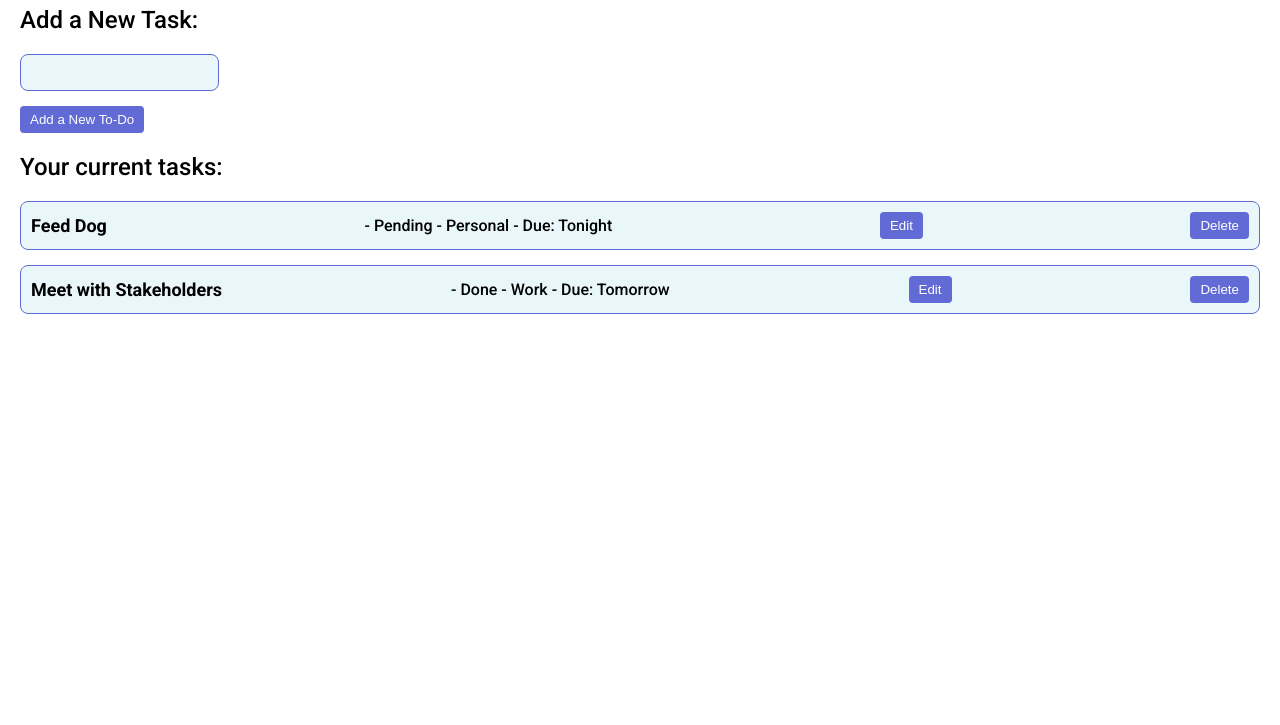
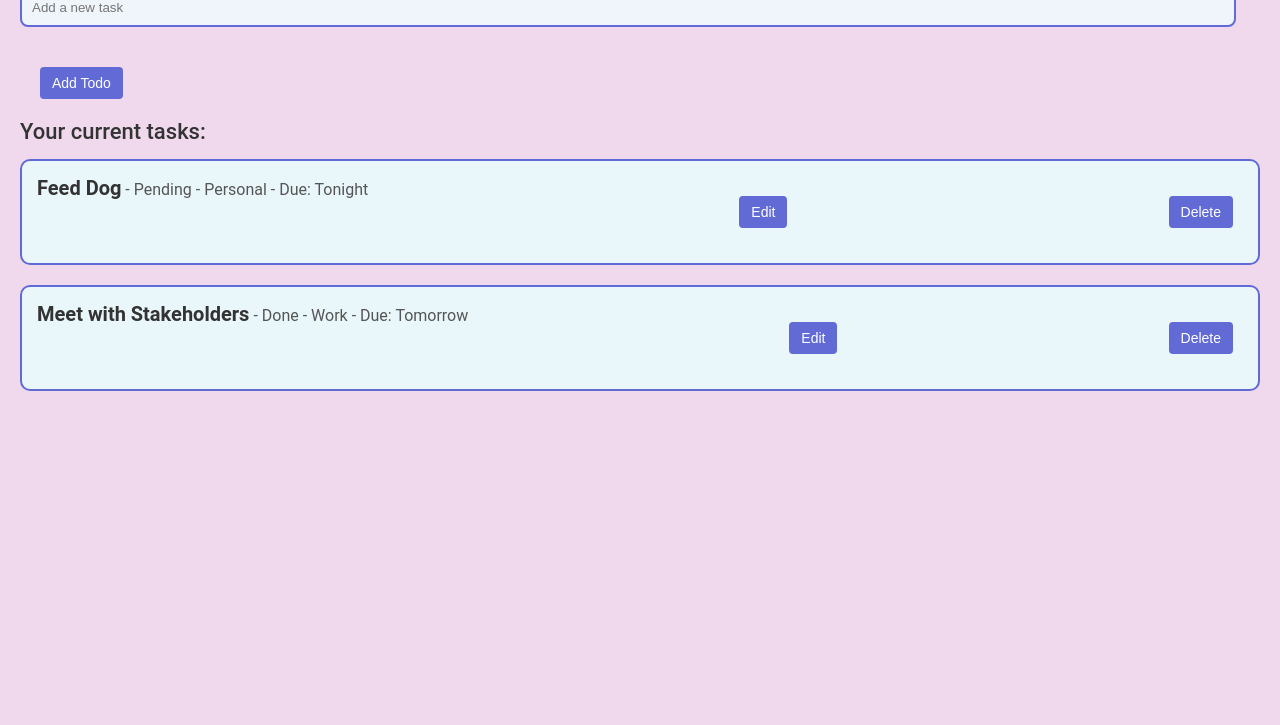
Before and after one commit to asiahaws1/asia-todo-app, a plain HTML site: page index.html in a window 1280 px wide. Shown: the part 75-800 px from the top of the page. Drawn offline with Linux system fonts and the light colour scheme.

Commit message:
edit everythning

```diff
--- a/index.css
+++ b/index.css
@@ -1,60 +1,113 @@
+
 body {
-    font-family: Helvetica, sans-serif,;
+  font-family: 'Roboto', sans-serif;
   margin: 20px;
+  background-color: #f0d9ed;
+  color: #333;
 }
+
+
 .todo-item {
+  background-color: #e9f7fb;
+  border: 2px solid #616ad5;
+  border-radius: 10px;
+  padding: 15px;
+  margin-bottom: 20px;
+  display: flex;
+
+  justify-content: space-between;
+  align-items: flex-start;
+}
+
+
+.todo-item strong {
+  font-size: 20px;
   margin-bottom: 10px;
 }
-  .todo-item button {
-    margin-left: 10px;
+
+.todo-item span {
+  font-size: 16px;
+  color: #555;
+  margin-bottom: 10px;
 }
 
-  .todo-item button {
+
+.todo-edit-form {
+  margin-top: 10px;
+  display: none;
+  flex-direction: column;
+}
+
+.todo-edit-form input {
+  margin-bottom: 10px;
+  padding: 10px;
+  border-radius: 5px;
+  border: 1px solid #ccc;
+  font-size: 14px;
+}
+
+
+button {
+  display: block;
   background-color: #616ad5;
   color: white;
   border: none;
   border-radius: 4px;
-    padding: 6px 10px;
+  padding: 8px 12px;
+  cursor: pointer;
+  transition: background-color 0.3s ease;
+  font-size: 14px;
+  margin: 20px;
 }
 
-.todo-item {
-    background-color: #e9f7fb;
+button:hover {
+  background-color: #4b54ba;
+}
+
+
+.todo-item button {
+  margin-right: 10px;
+}
+
+
+.todo-edit-form button {
+  margin-right: 5px;
+  padding: 6px 10px;
+  font-size: 13px;
+}
+
+input[type="text"] {
+  background-color: #f0f4fb;
   border: 1px solid #616ad5;
   border-radius: 8px;
   padding: 10px;
   margin-bottom: 15px;
-    display: flex;
-    justify-content: space-between;
-    align-items: center;
+  width: 100%;
+  box-sizing: border-box;
 }
 
 
-.todo-item strong {
-    font-size: 18px;
+#todo-input {
+  padding: 10px;
+  margin-bottom: 20px;
+  border: 2px solid #616ad5;
+  border-radius: 8px;
+  width: calc(100% - 24px);
 }
 
-input[type="text"] {
-  background-color: #e9f7fb;
-  border: 1px solid #616ad5;
-  border-radius: 8px;
-  padding: 10px;
-  margin-bottom: 15px;
-  display: flex;
-  justify-content: space-between;
-  align-items: center;
+
+h1, h2 {
+  font-family: 'Roboto', sans-serif;
+  font-weight: 500;
+  color: #333;
 }
 
-button {
-  background-color: #616ad5;
-    color: white;
-    border: none;
-    border-radius: 4px;
-    padding: 6px 10px;
-
-
+h1 {
+  margin-bottom: 10px;
+  font-size: 28px;
 }
 
-h1, h2, body {
-    font-family: 'Roboto', sans-serif;
-    font-weight: 400;
+h2 {
+  margin-bottom: 15px;
+  font-size: 22px;
 }
--- a/index.html
+++ b/index.html
@@ -4,23 +4,16 @@
   <meta charset="UTF-8">
   <meta name="viewport" content="width=device-width, initial-scale=1.0">
   <link rel="stylesheet" href="index.css">
-  <link rel="preconnect" href="https://fonts.googleapis.com">
-  <link rel="preconnect" href="https://fonts.gstatic.com" crossorigin>
-  <link href="https://fonts.googleapis.com/css2?family=Roboto:wght@300;500;700&display=swap" rel="stylesheet">
   <title>Todo App</title>
 </head>
 <body>
-  <h1>Welcome to the To-Do App!</h1>
-  <h2>Add a New Task:</h2>
-  <input type="text" id="todo-input">
-  <button onclick="addTodo()">Add a New To-Do</button>
+  <h1>Todo App</h1>
+
+  <input type="text" id="todo-input" placeholder="Add a new task">
+  <button onclick="addTodo()">Add Todo</button>
+
   <h2>Your current tasks:</h2>
-  <div id="todo-list">
-
-
-  </div>
-
-
+  <div id="todo-list"></div>
 
   <script src="index.js"></script>
 </body>
--- a/index.js
+++ b/index.js
@@ -1,28 +1,120 @@
-// make an array to store the memory
 let todos = [
-    {
-        id: 1,
-        name: 'Feed Dog',
-        status: 'Pending',
-        category: 'Personal',
-        dueDate: 'Tonight'
-    },
-    {
-        id: 2,
-        name: 'Meet with Stakeholders',
-        status: 'Done',
-        category: 'Work',
-        dueDate: 'Tomorrow'
-    }
+    { id: 1, name: 'Feed Dog',
+    status: 'Pending',
+     category: 'Personal',
+      dueDate: 'Tonight' },
+    { id: 2, name: 'Meet with Stakeholders',
+     status: 'Done',
+      category: 'Work',
+       dueDate: 'Tomorrow' }
 ];
 
-let categories = ['School', 'Work', 'Rest'];
 
-// add a to do
+function renderTodos() {
+    const todoList = document.getElementById('todo-list');
+    todoList.textContent = '';
+
+    todos.forEach(todo => {
+        const todoElement = document.createElement('div');
+        todoElement.classList.add('todo-item');
+        todoElement.dataset.id = todo.id;
+
+
+        const todoContent = document.createElement('div');
+        todoContent.classList.add('todo-content');
+
+        const todoName = document.createElement('strong');
+        todoName.textContent = todo.name;
+
+        const todoDetails = document.createElement('span');
+        todoDetails.textContent = ` - ${todo.status} - ${todo.category} - Due: ${todo.dueDate}`;
+
+        todoContent.appendChild(todoName);
+        todoContent.appendChild(todoDetails);
+
+        // i am using a dom element in order to do this and arrow functions
+        const editForm = document.createElement('div');
+        editForm.classList.add('todo-edit-form');
+        editForm.style.display = 'none';
+
+        const nameInput = document.createElement('input');
+        nameInput.type = 'text';
+        nameInput.value = todo.name;
+
+        const statusInput = document.createElement('input');
+        statusInput.type = 'text';
+        statusInput.value = todo.status;
+
+        const categoryInput = document.createElement('input');
+        categoryInput.type = 'text';
+        categoryInput.value = todo.category;
+
+        const dueDateInput = document.createElement('input');
+        dueDateInput.type = 'text';
+        dueDateInput.value = todo.dueDate;
+
+        const saveBtn = document.createElement('button');
+        saveBtn.textContent = 'Save';
+        saveBtn.onclick = () => saveEdit(todo.id, nameInput, statusInput, categoryInput, dueDateInput);
+
+        const cancelBtn = document.createElement('button');
+        cancelBtn.textContent = 'Cancel';
+        cancelBtn.onclick = () => toggleEditForm(todoElement);
+
+        editForm.appendChild(nameInput);
+        editForm.appendChild(statusInput);
+        editForm.appendChild(categoryInput);
+        editForm.appendChild(dueDateInput);
+        editForm.appendChild(saveBtn);
+        editForm.appendChild(cancelBtn);
+
+
+        const editBtn = document.createElement('button');
+        editBtn.textContent = 'Edit';
+        editBtn.onclick = () => toggleEditForm(todoElement);
+
+        const deleteBtn = document.createElement('button');
+        deleteBtn.textContent = 'Delete';
+        deleteBtn.onclick = () => deleteTodoItem(todo.id);
+
+
+        todoElement.appendChild(todoContent);
+        todoElement.appendChild(editForm);
+        todoElement.appendChild(editBtn);
+        todoElement.appendChild(deleteBtn);
+
+        todoList.appendChild(todoElement);
+    });
+}
+
+
+function toggleEditForm(todoElement) {
+    const editForm = todoElement.querySelector('.todo-edit-form');
+    const isEditing = editForm.style.display === 'block';
+    editForm.style.display = isEditing ? 'none' : 'block';
+}
+
+function saveEdit(id, nameInput, statusInput, categoryInput, dueDateInput) {
+    const todo = todos.find(todo => todo.id === id);
+    if (todo) {
+        todo.name = nameInput.value;
+        todo.status = statusInput.value;
+        todo.category = categoryInput.value;
+        todo.dueDate = dueDateInput.value;
+    }
+    renderTodos();
+}
+
+
+function deleteTodoItem(id) {
+    todos = todos.filter(todo => todo.id !== id);
+    renderTodos();
+}
+
+
 function addTodo() {
     const input = document.getElementById('todo-input');
     const newName = input.value;
-
     if (!newName) return;
 
     const newTodo = {
@@ -31,72 +123,12 @@ function addTodo() {
         status: 'Pending',
         category: 'Personal',
         dueDate: 'Pending'
-    }
+    };
+
     todos.push(newTodo);
     input.value = '';
     renderTodos();
 }
 
-function editTodo(id, newValues) {
-
-    const todo = todos.find(todo => todo.id === id);
-
-
-    todo.name = newValues.name || todo.name;
-    todo.status = newValues.status || todo.status;
-    todo.category = newValues.category || todo.category;
-    todo.dueDate = newValues.dueDate || todo.dueDate;
-
-    console.log(`Your task ${id} has been successfully updated!`);
-    renderTodos();
-}
-
-
-
-function renderTodos() {
-    const todoList = document.getElementById('todo-list');
-    todoList.innerHTML = '';
-
-    todos.forEach(todo => {
-        const todoElement = document.createElement('div');
-        todoElement.classList.add('todo-item');
-        todoElement.innerHTML = `
-            <strong>${todo.name}</strong> - ${todo.status} - ${todo.category} - Due: ${todo.dueDate}
-            <button onclick="editTodoPrompt(${todo.id})">Edit</button>
-            <button onclick="deleteTodoPrompt(${todo.id})">Delete</button>
-        `;
-        todoList.appendChild(todoElement);
-    });
-}
-
-// edit the to do //prompt makes ask the user a question
-function editTodoPrompt(id) {
-    const newName = prompt('Please enter your task name:');
-    const newStatus = prompt('Please add your task status:');
-    const newCategory = prompt('Add a new category');
-    const newDueDate = prompt('Enter a due date for your task:');
-    editTodo(id, {
-        name: newName,
-        status: newStatus,
-        category: newCategory,
-        dueDate: newDueDate
-    });
-}
-
-// do you want to delete this task?
-function deleteTodoPrompt(id) {
-    if (confirm('Delete this task?')) {
-        deleteTodo(id);
-    }
-}
-function deleteTodo(id) {
-    todos = todos.filter(todo => todo.id !== id);
-    console.log(`Todo with ID ${id} has been deleted.`);
-    renderTodos();
-}
-
-
-
-
+// this renders them
 renderTodos();
-// this renders them
```
Lines whose indentation alone changed are shown as unchanged.
